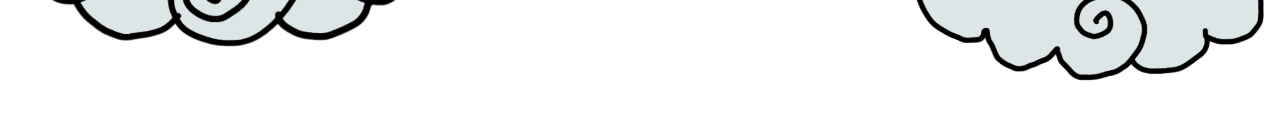
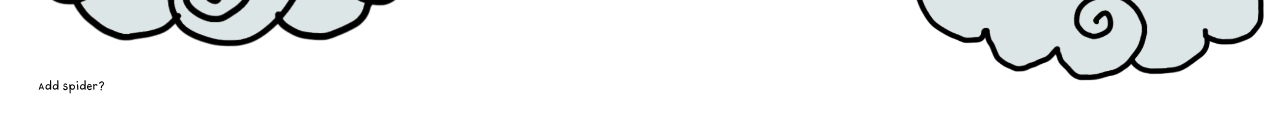
Before and after one commit to wiggitywhitney/vibe_practice, a React (Vite) app: page / in a window 1280 px wide. Shown: the part 676-808 px from the top of the page. Built offline with nearby package versions, Linux system fonts and the light colour scheme.

Commit message:
Integrate AddSpiderButton and prepare for rainbow component refactor

```diff
--- a/src/App.css
+++ b/src/App.css
@@ -48,6 +48,7 @@
   flex-direction: column;
   align-items: center;
   justify-content: center;
+  position: relative;
 }
 
 h1 {
--- a/src/App.jsx
+++ b/src/App.jsx
@@ -1,9 +1,11 @@
 import './App.css'
+import { AddSpiderButton } from './components/AddSpiderButton'
 
 function App() {
   return (
     <div className="app-container">
       {/* Empty container for background only */}
+      <AddSpiderButton />
     </div>
   )
 }
--- a/src/components/AddSpiderButton.css
+++ b/src/components/AddSpiderButton.css
@@ -6,7 +6,7 @@
 }
 
 .lower-left {
-  position: absolute;
+  position: fixed;
   bottom: 20px;
   left: 20px;
   z-index: 100;
```
